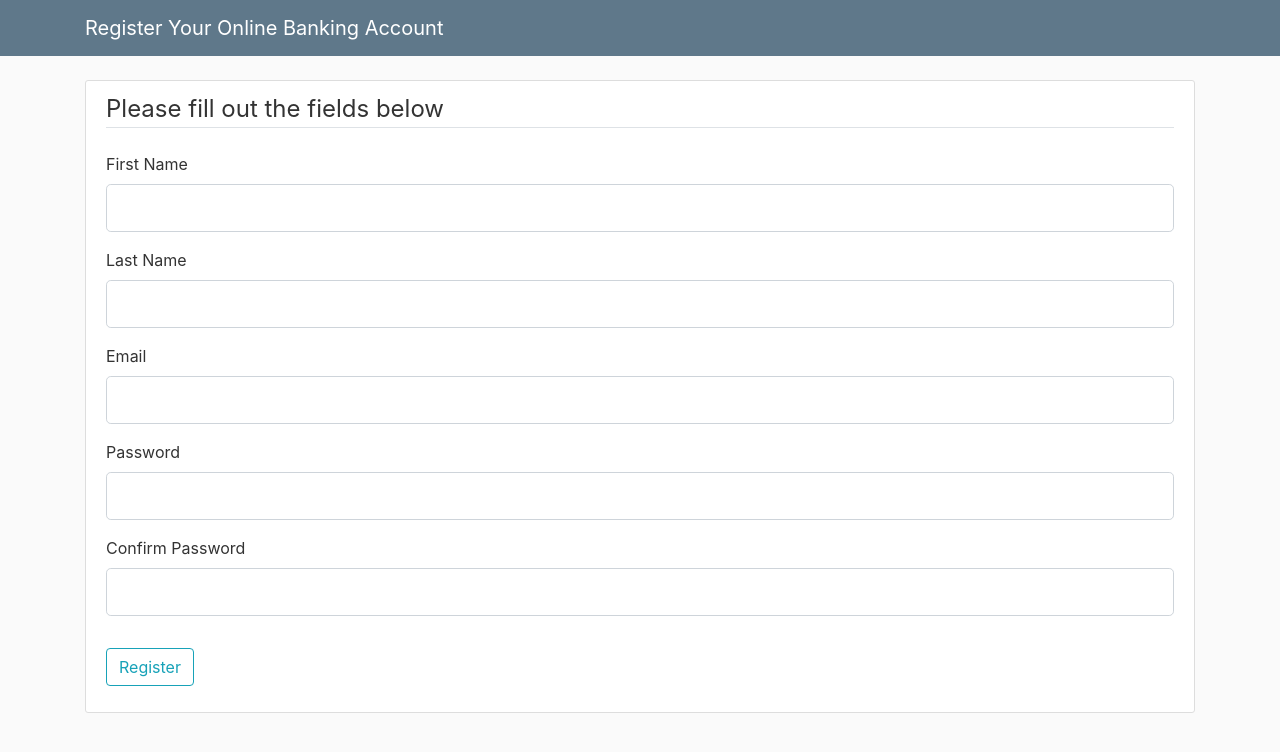
After one commit to johmaxgro/banking_login, a Flask app: page /register in a window 1280 px wide. The commit adds this page. Shown: the top 752 px of the page. Run offline with Flask 2, Linux system fonts and the light colour scheme; some libraries are stand-ins or nearby versions.

Commit message:
added registration page and form

```diff
--- a/banking_app/forms.py
+++ b/banking_app/forms.py
@@ -7,3 +7,16 @@ class LoginForm(FlaskForm):
 	email = StringField('Email', validators=[DataRequired(), Email()])
 	password = PasswordField('Password', validators=[DataRequired()])
 	submit = SubmitField('Login')
+
+class RegisterForm(FlaskForm):
+	name = StringField('First Name', validators=[DataRequired(), Length(min=2, max=20)])
+	surname = StringField('Last Name', validators=[DataRequired(), Length(min=2, max=20)])
+	email = StringField('Email', validators=[DataRequired(), Email()])
+	password = PasswordField('Password', validators=[DataRequired()])
+	confirm_password = PasswordField('Confirm Password', validators=[DataRequired(), EqualTo('password')])
+	submit = SubmitField('Register')
+
+	def validate_email(self, email):
+		user_mail = User.query.filter_by(email=email.data).first()
+		if user_mail:
+			raise ValidationError('This email is already taken. Please use a different address.')
--- a/banking_app/routes.py
+++ b/banking_app/routes.py
@@ -1,7 +1,7 @@
 from flask import render_template, url_for, flash, redirect, request
 from banking_app import app, db, bcrypt
 from banking_app.models import User
-from banking_app.forms import LoginForm
+from banking_app.forms import LoginForm, RegisterForm
 from flask_login import login_user, current_user, logout_user, login_required
 
 
@@ -13,6 +13,20 @@ def main():
 		return redirect(url_for('login'))
 	return render_template('main.html', title='Your Online Banking App', header='Your Personal Account')
 
+@app.route("/register", methods=['GET', 'POST'])
+def register():
+	if current_user.is_authenticated:
+		return redirect(url_for('main'))
+	form = RegisterForm()
+	if form.validate_on_submit():
+		hash_pw = bcrypt.generate_password_hash(form.password.data).decode('UTF-8')
+		user = User(name=form.name.data, surname=form.surname.data, email=form.email.data, password=hash_pw)
+		db.session.add(user)
+		db.session.commit()
+		flash('You are now registered! Log in to reach to Account', 'success')
+		return redirect(url_for('login'))
+	return render_template('register.html', title='Your Online Banking App', header='Register Your Online Banking Account', form=form)
+
 @app.route('/login', methods=['GET', 'POST'])
 def login():
 	if current_user.is_authenticated:
--- a/banking_app/templates/login.html
+++ b/banking_app/templates/login.html
@@ -42,7 +42,7 @@
     </div>
     <div class="border-top pt-3">
         <small class="text-muted">
-            You have no Account? <a class="ml-2" href="{{ url_for('') }}">Register here</a>
+            You have no Account? <a class="ml-2" href="{{ url_for('register') }}">Register here</a>
         </small>
     </div>
 {% endblock content %}
--- /dev/null
+++ b/banking_app/templates/register.html
@@ -0,0 +1,81 @@
+{% extends "layout.html" %}
+{% block content %}
+	<div class="content-section">
+        <form method="POST" action="">
+            {{ form.hidden_tag() }}
+            <fieldset class="form-group">
+                <legend class="border-bottom mb-4">Please fill out the fields below</legend>
+                <div class="form-group">
+                    {{ form.name.label(class="form-control-label") }}
+
+                    {% if form.name.errors %}
+                        {{ form.name(class="form-control form-control-lg is-invalid") }}
+                        <div class="invalid-feedback">
+                            {% for error in form.name.errors %}
+                                <span>{{ error }}</span>
+                            {% endfor %}
+                        </div>
+                    {% else %}
+                        {{ form.name(class="form-control form-control-lg") }}
+                    {% endif %}
+                </div>
+                <div class="form-group">
+                    {{ form.surname.label(class="form-control-label") }}
+
+                    {% if form.surname.errors %}
+                        {{ form.surname(class="form-control form-control-lg is-invalid") }}
+                        <div class="invalid-feedback">
+                            {% for error in form.surname.errors %}
+                                <span>{{ error }}</span>
+                            {% endfor %}
+                        </div>
+                    {% else %}
+                        {{ form.surname(class="form-control form-control-lg") }}
+                    {% endif %}
+                </div>
+                <div class="form-group">
+                    {{ form.email.label(class="form-control-label") }}
+                    {% if form.email.errors %}
+                        {{ form.email(class="form-control form-control-lg is-invalid") }}
+                        <div class="invalid-feedback">
+                            {% for error in form.email.errors %}
+                                <span>{{ error }}</span>
+                            {% endfor %}
+                        </div>
+                    {% else %}
+                        {{ form.email(class="form-control form-control-lg") }}
+                    {% endif %}
+                </div>
+                <div class="form-group">
+                    {{ form.password.label(class="form-control-label") }}
+                    {% if form.password.errors %}
+                        {{ form.password(class="form-control form-control-lg is-invalid") }}
+                        <div class="invalid-feedback">
+                            {% for error in form.password.errors %}
+                                <span>{{ error }}</span>
+                            {% endfor %}
+                        </div>
+                    {% else %}
+                        {{ form.password(class="form-control form-control-lg") }}
+                    {% endif %}
+                </div>
+                <div class="form-group">
+                    {{ form.confirm_password.label(class="form-control-label") }}
+                    {% if form.confirm_password.errors %}
+                        {{ form.confirm_password(class="form-control form-control-lg is-invalid") }}
+                        <div class="invalid-feedback">
+                            {% for error in form.confirm_password.errors %}
+                                <span>{{ error }}</span>
+                            {% endfor %}
+                        </div>
+                    {% else %}
+                        {{ form.confirm_password(class="form-control form-control-lg") }}
+                    {% endif %}
+                </div>
+            </fieldset>
+            <div class="form-group">
+                {{ form.submit(class="btn btn-outline-info") }}
+            </div>
+        </form>
+    </div>
+{% endblock content %}
```
Also changed, not shown: banking_app/test.db (added).
